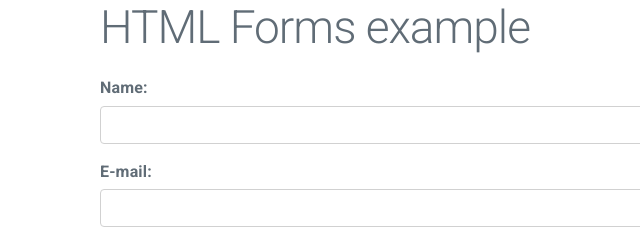
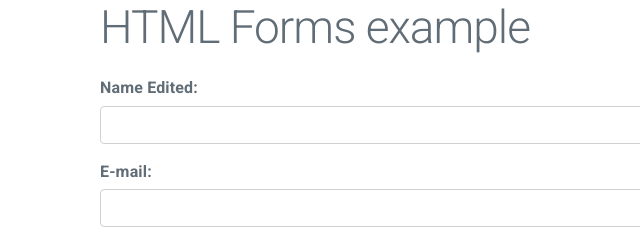
Before and after one commit to Dhruvesh3012/sd2, a plain HTML site: page index.html in a window 1280 px wide. Shown: the top 239 px of the page, 0-640 px from the left. Drawn offline with nearby package versions, Linux system fonts and the light colour scheme.

Commit message:
Name edited

```diff
--- a/index.html
+++ b/index.html
@@ -18,7 +18,7 @@
 
     <form action="" method="GET">
       <div>
-        <label for="name">Name:</label>
+        <label for="name">Name Edited:</label>
         <input type="text" id="name" name="name">
       </div>
       <div>
```
